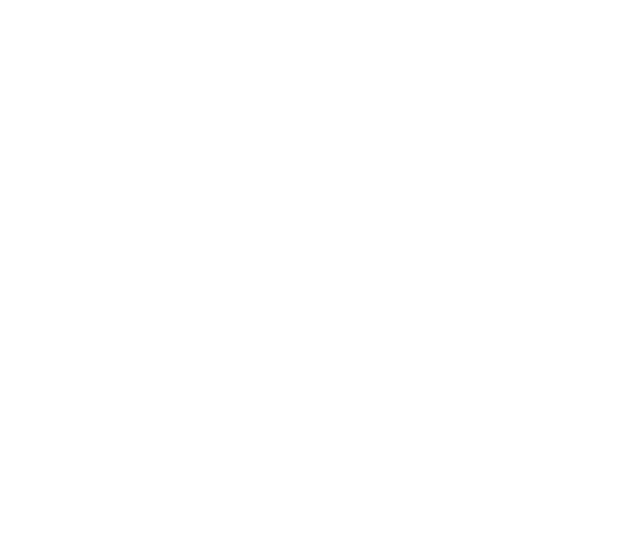
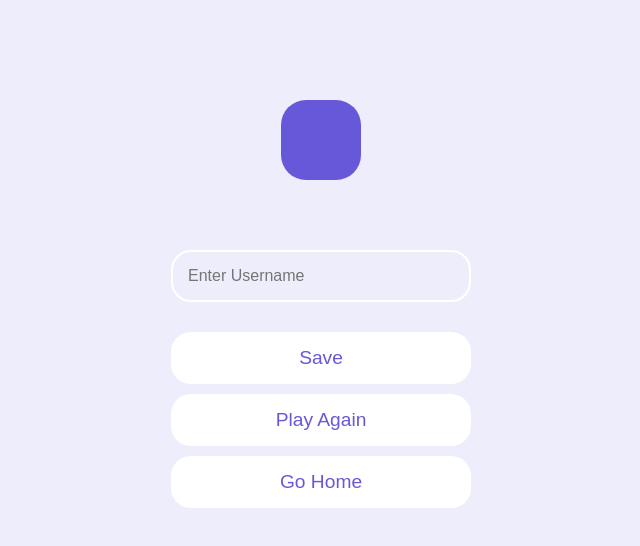
Before and after one commit to Hadis-jamali/Quiz-app, a plain HTML site: page end.html in a window 1280 px wide. Shown: the whole page, without its empty margins (319-959 px from the left). Drawn offline with Linux system fonts and the light colour scheme.

Commit message:
add 2 file( html and css) for end button

```diff
--- /dev/null
+++ b/css/end.css
@@ -0,0 +1,65 @@
+* {
+  box-sizing: border-box;
+  margin: 0;
+  padding: 0;
+  font-family: Arial, Helvetica, sans-serif;
+}
+body {
+  background-color: #eeedfb;
+  display: flex;
+  justify-content: center;
+  align-items: center;
+  flex-direction: column;
+  padding-top: 100px;
+}
+
+/* end css*/
+p {
+  font-size: 3rem;
+  font-weight: 600;
+  background-color: #6757d9;
+  color: #fff;
+  width: 80px;
+  height: 80px;
+  text-align: center;
+  border-radius: 25px;
+  margin-bottom: 70px;
+}
+
+input {
+  border: 2px solid #fff;
+  background-color: #eeedfb;
+  padding: 15px;
+  width: 300px;
+  font-size: 1rem;
+  border-radius: 20px;
+  margin-bottom: 30px;
+  transition: all 0.2s ease-in;
+}
+
+input:focus {
+  outline: none;
+  border-color: #6757d9;
+}
+
+button,
+a {
+  background-color: #fff;
+  border: none;
+  border-radius: 20px;
+  width: 300px;
+  padding: 15px;
+  margin-bottom: 10px;
+  font-size: 1.2rem;
+  text-align: center;
+  text-decoration: none;
+  color: #6757d9;
+  cursor: pointer;
+  transition: all 0.2s ease-in;
+}
+
+button:hover,
+a:hover {
+  background-color: #6757d9;
+  color: #fff;
+}
--- a/end.html
+++ b/end.html
@@ -1,11 +1,17 @@
 <!DOCTYPE html>
 <html lang="en">
-<head>
-    <meta charset="UTF-8">
-    <meta name="viewport" content="width=device-width, initial-scale=1.0">
-    <title>End Game</title>
-</head>
-<body>
-
-</body>
+  <head>
+    <meta charset="UTF-8" />
+    <meta name="viewport" content="width=device-width, initial-scale=1.0" />
+    <title>QuizApp|End Game</title>
+    <link rel="stylesheet" href="./css/end.css" />
+  </head>
+  <body>
+    <p></p>
+    <input type="text" placeholder="Enter Username" />
+    <button>Save</button>
+    <a href="./game.html">Play Again</a>
+    <a href="./">Go Home</a>
+    <script src="./js/end.js"></script>
+  </body>
 </html>
```
Also changed, not shown: js/end.js (added).
